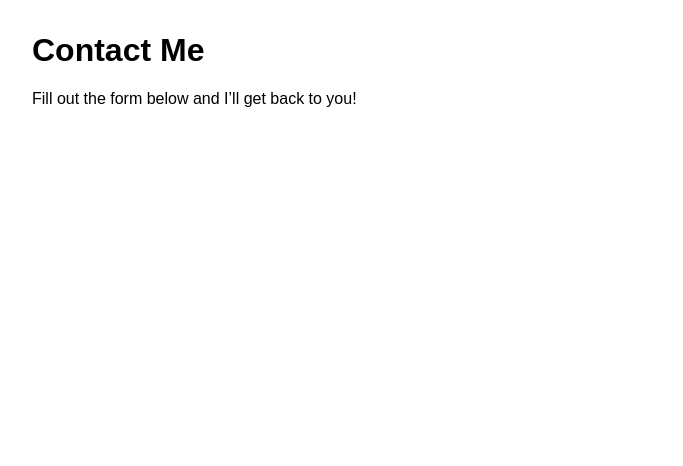
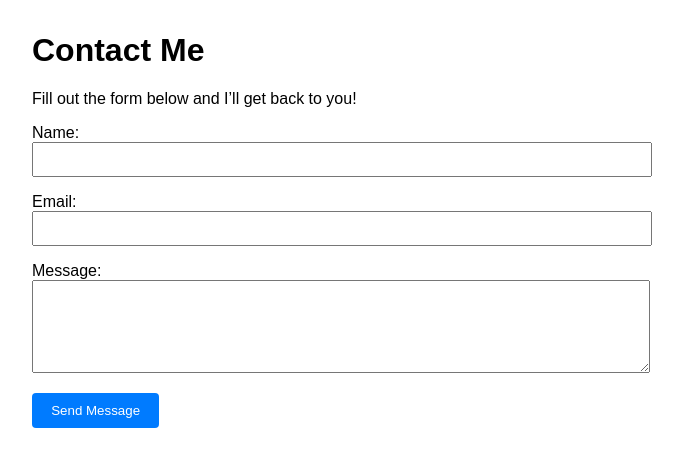
Before and after one commit to Anne-Okingo/Contact-Form, a React (Create React App) app in the folder contact-form/: page / in a window 1280 px wide. Shown: the top 466 px of the page, without its empty margins (308-991 px from the left). Built offline with nearby package versions, Linux system fonts and the light colour scheme.

Commit message:
feat: Add contact form fields: name, email, and message

```diff
--- a/contact-form/src/App.js
+++ b/contact-form/src/App.js
@@ -5,6 +5,50 @@
     <main style={{ fontFamily: "Arial", maxWidth: "600px", margin: "2rem auto" }}>
       <h1>Contact Me</h1>
       <p>Fill out the form below and I’ll get back to you!</p>
+
+      <form>
+  <label htmlFor="name">Name:</label>
+  <input
+    name="name"
+    id="name"
+    type="text"
+    required
+    style={{ width: "100%", padding: "0.5rem", marginBottom: "1rem" }}
+  />
+
+  <label htmlFor="email">Email:</label>
+  <input
+    name="email"
+    id="email"
+    type="email"
+    required
+    style={{ width: "100%", padding: "0.5rem", marginBottom: "1rem" }}
+  />
+
+  <label htmlFor="message">Message:</label>
+  <textarea
+    name="message"
+    id="message"
+    required
+    rows="5"
+    style={{ width: "100%", padding: "0.5rem", marginBottom: "1rem" }}
+  />
+
+  <button
+    type="submit"
+    style={{
+      backgroundColor: "#007bff",
+      color: "#fff",
+      padding: "0.6rem 1.2rem",
+      border: "none",
+      borderRadius: "4px",
+      cursor: "pointer",
+    }}
+  >
+    Send Message
+  </button>
+</form>
+
     </main>
   );
 }
```
